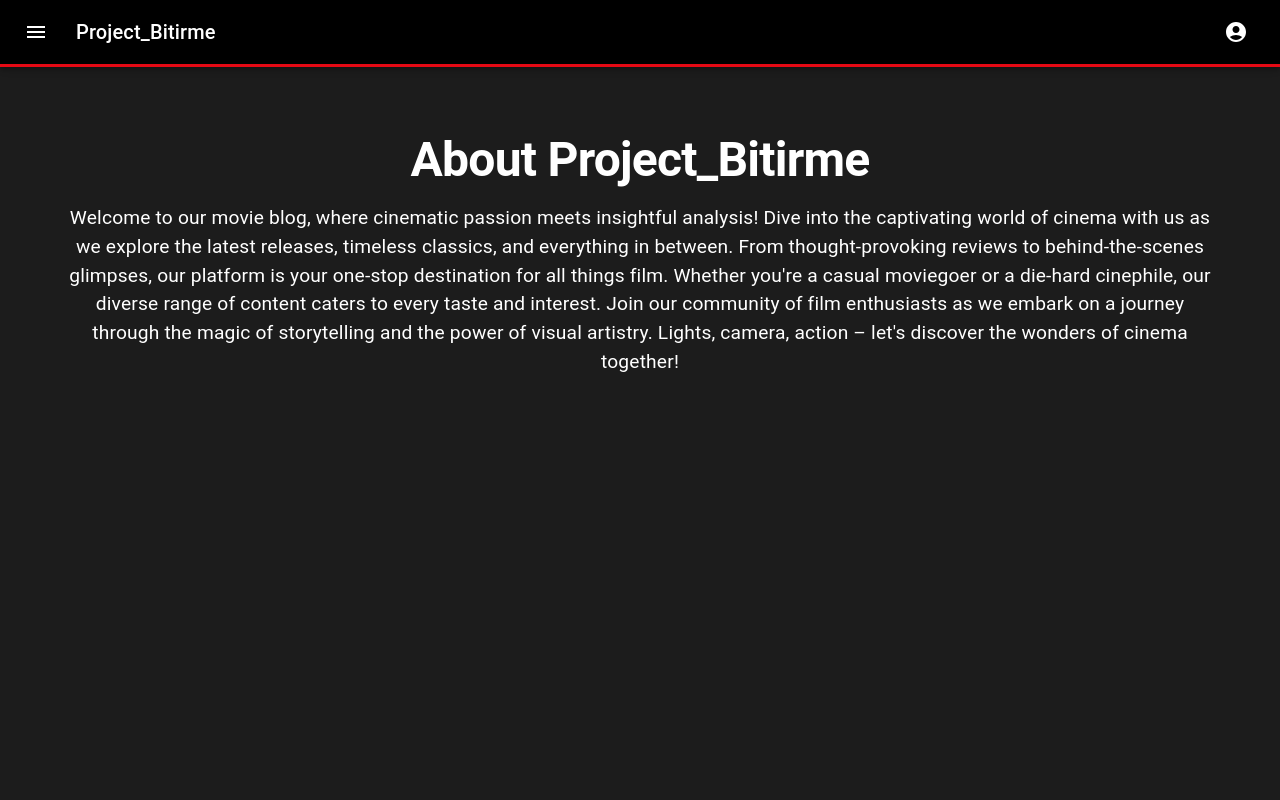
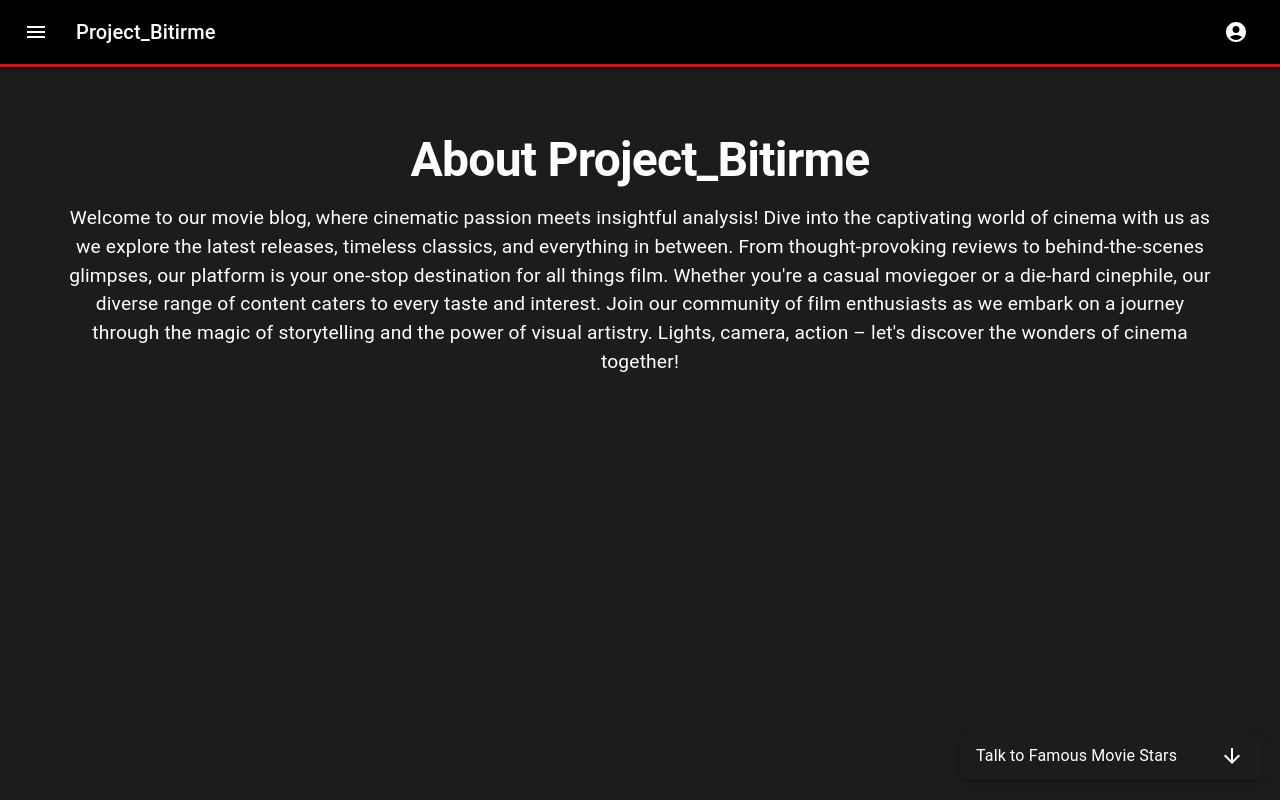
Before and after one commit to AhmetArdaOz/Bitirme-Projesi, a React (Create React App) app in the folder bitirme_projesi/: page /about in a window 1280 px wide. Built offline with nearby package versions, Linux system fonts and the light colour scheme.

Commit message:
added to all page except Suggestion and Welcome Page

```diff
--- a/bitirme_projesi/src/components/ChatAi.js
+++ b/bitirme_projesi/src/components/ChatAi.js
@@ -10,14 +10,14 @@ export default function AiPage() {
       <body>
         <div className="chatbot">
           <header>
-            <h2>Agent 0</h2>
+            <h2>The Bride</h2>
           </header>
           <ul className="chatbox">
             <li className="chat incoming">
               <div className="face">
                 <FaceOutlinedIcon sx={{ marginTop: "4.5px" }} />
               </div>
-              <p>Hello There I am Agent 0; How can i help you today</p>
+              <p>Hi, I am the Bride. How can i help you today</p>
             </li>
 
             <li className="chat outgoing"></li>
--- a/bitirme_projesi/src/pages/About.js
+++ b/bitirme_projesi/src/pages/About.js
@@ -1,7 +1,12 @@
-// AboutPage.js
 
+import { Typography, Container, Accordion } from "@mui/material";
+import AccordionSummary from "@mui/material/AccordionSummary";
+import AccordionDetails from "@mui/material/AccordionDetails";
+import ArrowDownwardIcon from "@mui/icons-material/ArrowDownward";
 import React from "react";
-import { Container, Typography } from "@mui/material";
+import AiPage from "../components/ChatAi";
+import "../styling/About.css"
+
 
 export default function About() {
   return (
@@ -45,6 +50,21 @@ export default function About() {
         and the power of visual artistry. Lights, camera, action – let's
         discover the wonders of cinema together!
       </Typography>
+      <div className="aipage">
+          <Accordion sx={{ backgroundColor: "#1c1c1c", color: "white" }}>
+            <AccordionSummary
+              expandIcon={<ArrowDownwardIcon sx={{ color: "white" }} />}
+              aria-controls="panel1-content"
+              id="panel1-header"
+              sx={{ color: "white" }}
+            >
+          <Typography>Talk to Famous Movie Stars</Typography>
+            </AccordionSummary>
+            <AccordionDetails>
+              <AiPage />
+            </AccordionDetails>
+          </Accordion>
+        </div>
     </Container>
   );
 }
--- a/bitirme_projesi/src/pages/AdminPage.js
+++ b/bitirme_projesi/src/pages/AdminPage.js
@@ -5,6 +5,11 @@ import MovieManagement from "../components/MovieManagement";
 import FeedbackManagement from "../components/FeedbackManagement";
 import NotDefinedManagement from "../components/NotDefinedManagement";
 import theme from "../components/theme/theme";
+import { Accordion,Typography } from '@mui/material';
+import AccordionSummary from "@mui/material/AccordionSummary";
+import AccordionDetails from "@mui/material/AccordionDetails";
+import ArrowDownwardIcon from "@mui/icons-material/ArrowDownward";
+import AiPage from '../components/ChatAi';
 
 export default function AdminPage() {
   const [value, setValue] = React.useState(0);
@@ -55,6 +60,21 @@ function TabPanel(props) {
           <div>{children}</div>
         </Box>
       )}
+      <div className="aipage">
+          <Accordion sx={{ backgroundColor: "#1c1c1c", color: "white" }}>
+            <AccordionSummary
+              expandIcon={<ArrowDownwardIcon sx={{ color: "white" }} />}
+              aria-controls="panel1-content"
+              id="panel1-header"
+              sx={{ color: "white" }}
+            >
+          <Typography>Talk to Famous Movie Stars</Typography>
+            </AccordionSummary>
+            <AccordionDetails>
+              <AiPage />
+            </AccordionDetails>
+          </Accordion>
+        </div>
     </div>
   );
 }
--- a/bitirme_projesi/src/pages/MainPage.js
+++ b/bitirme_projesi/src/pages/MainPage.js
@@ -148,7 +148,7 @@ export default function MainPage() {
               id="panel1-header"
               sx={{ color: "white" }}
             >
-              <Typography>Talk to ChatBot</Typography>
+          <Typography>Talk to Famous Movie Stars</Typography>
             </AccordionSummary>
             <AccordionDetails>
               <AiPage />
--- a/bitirme_projesi/src/pages/MoviePage.js
+++ b/bitirme_projesi/src/pages/MoviePage.js
@@ -3,6 +3,11 @@ import { movieData } from '../constants/data';
 import '../styling/MoviePage.css';
 import { useParams } from "react-router-dom";
 import Rating from '@mui/material/Rating';
+import { Accordion,Typography } from '@mui/material';
+import AccordionSummary from "@mui/material/AccordionSummary";
+import AccordionDetails from "@mui/material/AccordionDetails";
+import ArrowDownwardIcon from "@mui/icons-material/ArrowDownward";
+import AiPage from '../components/ChatAi';
 
 const MoviePage = () => {
     const { id } = useParams();
@@ -18,6 +23,7 @@ const MoviePage = () => {
     console.log("Found Movie:", movie);
 
     return (
+        <>
         <div className="movie-page-container">
             <div className="trailer-container">
                 {/* Embedded YouTube trailer */}
@@ -42,7 +48,25 @@ const MoviePage = () => {
                     readOnly
                 />
             </div>
+
+            <div className="aipage">
+          <Accordion sx={{ backgroundColor: "#1c1c1c", color: "white" }}>
+            <AccordionSummary
+              expandIcon={<ArrowDownwardIcon sx={{ color: "white" }} />}
+              aria-controls="panel1-content"
+              id="panel1-header"
+              sx={{ color: "white" }}
+            >
+          <Typography>Talk to Famous Movie Stars</Typography>
+            </AccordionSummary>
+            <AccordionDetails>
+              <AiPage />
+            </AccordionDetails>
+          </Accordion>
         </div>
+
+        </div>
+        </>
     );
 };
 
--- a/bitirme_projesi/src/pages/Movies.js
+++ b/bitirme_projesi/src/pages/Movies.js
@@ -13,6 +13,7 @@ import {
   IconButton,
   Pagination,
   Container,
+  Accordion
 } from "@mui/material";
 import ExpandLess from "@mui/icons-material/ExpandLess";
 import ExpandMore from "@mui/icons-material/ExpandMore";
@@ -21,6 +22,10 @@ import { movieData } from "../constants/data";
 import "../styling/Movies.css";
 import { Link as RouterLink } from "react-router-dom";
 import Rating from "@mui/material/Rating";
+import AccordionSummary from "@mui/material/AccordionSummary";
+import AccordionDetails from "@mui/material/AccordionDetails";
+import ArrowDownwardIcon from "@mui/icons-material/ArrowDownward";
+import AiPage from "../components/ChatAi";
 
 export default function Movies() {
   const [open, setOpen] = React.useState(false);
@@ -83,6 +88,7 @@ export default function Movies() {
   };
 
   return (
+    <>
     <Container className="browseMain">
       <Box className="container">
         <Box className="sidebar">
@@ -201,6 +207,22 @@ export default function Movies() {
           color="standard"
         />
       </Box>
+      <div className="aipage">
+          <Accordion sx={{ backgroundColor: "#1c1c1c", color: "white" }}>
+            <AccordionSummary
+              expandIcon={<ArrowDownwardIcon sx={{ color: "white" }} />}
+              aria-controls="panel1-content"
+              id="panel1-header"
+              sx={{ color: "white" }}
+            >
+          <Typography>Talk to Famous Movie Stars</Typography>
+            </AccordionSummary>
+            <AccordionDetails>
+              <AiPage />
+            </AccordionDetails>
+          </Accordion>
+        </div>
     </Container>
+    </>
   );
 }
--- a/bitirme_projesi/src/pages/Support.js
+++ b/bitirme_projesi/src/pages/Support.js
@@ -5,9 +5,15 @@ import {
   TextField,
   Button,
   ThemeProvider,
+  Accordion
 } from "@mui/material";
 import CheckCircleOutlineIcon from "@mui/icons-material/CheckCircleOutline";
 import theme from "../components/theme/theme";
+import AccordionSummary from "@mui/material/AccordionSummary";
+import AccordionDetails from "@mui/material/AccordionDetails";
+import ArrowDownwardIcon from "@mui/icons-material/ArrowDownward";
+import AiPage from "../components/ChatAi";
+import "../styling/Support.css"
 
 const ContactUs = () => {
   const [name, setName] = useState("");
@@ -153,6 +159,21 @@ const ContactUs = () => {
             </form>
           </div>
         )}
+        <div className="aipage">
+          <Accordion sx={{ backgroundColor: "#1c1c1c", color: "white" }}>
+            <AccordionSummary
+              expandIcon={<ArrowDownwardIcon sx={{ color: "white" }} />}
+              aria-controls="panel1-content"
+              id="panel1-header"
+              sx={{ color: "white" }}
+            >
+          <Typography>Talk to Famous Movie Stars</Typography>
+            </AccordionSummary>
+            <AccordionDetails>
+              <AiPage />
+            </AccordionDetails>
+          </Accordion>
+        </div>
       </Container>
     </ThemeProvider>
   );
--- /dev/null
+++ b/bitirme_projesi/src/styling/About.css
@@ -0,0 +1,22 @@
+.aipage {
+  position: fixed;
+  bottom: 20px;
+  right: 20px;
+  width: 300px;
+  border-radius: 10px;
+  box-shadow: 0 4px 8px rgba(0, 0, 0, 0.1);
+}
+
+.aipage .AccordionSummary {
+  background-color: #4caf50;
+  color: white;
+  border-radius: 10px 10px 0 0;
+}
+
+.aipage .input-area input[type="text"] {
+  width: calc(100% - 20px);
+  border: none;
+  outline: none;
+  padding: 5px;
+  border-radius: 5px;
+}
--- /dev/null
+++ b/bitirme_projesi/src/styling/Admin.css
@@ -0,0 +1,22 @@
+.aipage {
+  position: fixed;
+  bottom: 20px;
+  right: 20px;
+  width: 300px;
+  border-radius: 10px;
+  box-shadow: 0 4px 8px rgba(0, 0, 0, 0.1);
+}
+
+.aipage .AccordionSummary {
+  background-color: #4caf50;
+  color: white;
+  border-radius: 10px 10px 0 0;
+}
+
+.aipage .input-area input[type="text"] {
+  width: calc(100% - 20px);
+  border: none;
+  outline: none;
+  padding: 5px;
+  border-radius: 5px;
+}
--- a/bitirme_projesi/src/styling/Movies.css
+++ b/bitirme_projesi/src/styling/Movies.css
@@ -75,3 +75,26 @@
   border-radius: 10px;
   margin-left: 500px;
 }
+
+.aipage {
+  position: fixed;
+  bottom: 20px;
+  right: 20px;
+  width: 300px;
+  border-radius: 10px;
+  box-shadow: 0 4px 8px rgba(0, 0, 0, 0.1);
+}
+
+.aipage .AccordionSummary {
+  background-color: #4caf50;
+  color: white;
+  border-radius: 10px 10px 0 0;
+}
+
+.aipage .input-area input[type="text"] {
+  width: calc(100% - 20px);
+  border: none;
+  outline: none;
+  padding: 5px;
+  border-radius: 5px;
+}
--- /dev/null
+++ b/bitirme_projesi/src/styling/Support.css
@@ -0,0 +1,22 @@
+.aipage {
+  position: fixed;
+  bottom: 20px;
+  right: 20px;
+  width: 300px;
+  border-radius: 10px;
+  box-shadow: 0 4px 8px rgba(0, 0, 0, 0.1);
+}
+
+.aipage .AccordionSummary {
+  background-color: #4caf50;
+  color: white;
+  border-radius: 10px 10px 0 0;
+}
+
+.aipage .input-area input[type="text"] {
+  width: calc(100% - 20px);
+  border: none;
+  outline: none;
+  padding: 5px;
+  border-radius: 5px;
+}
```
